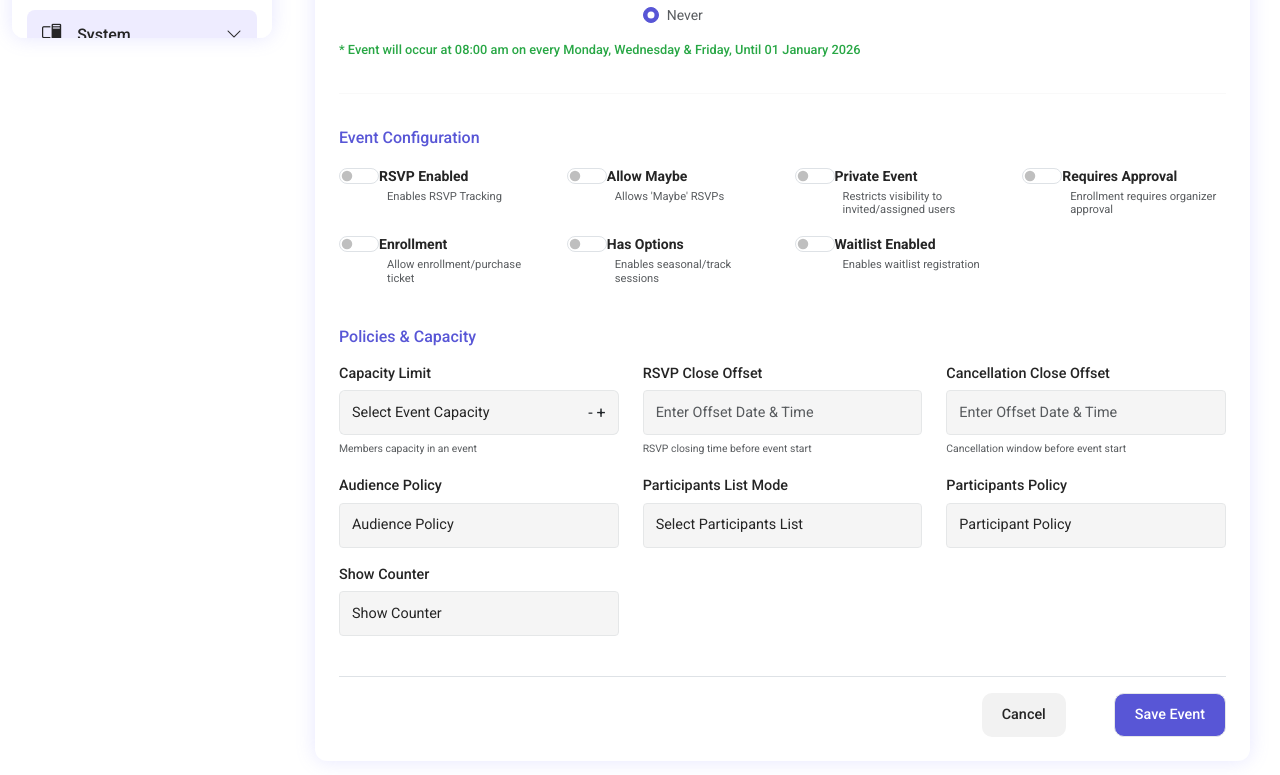
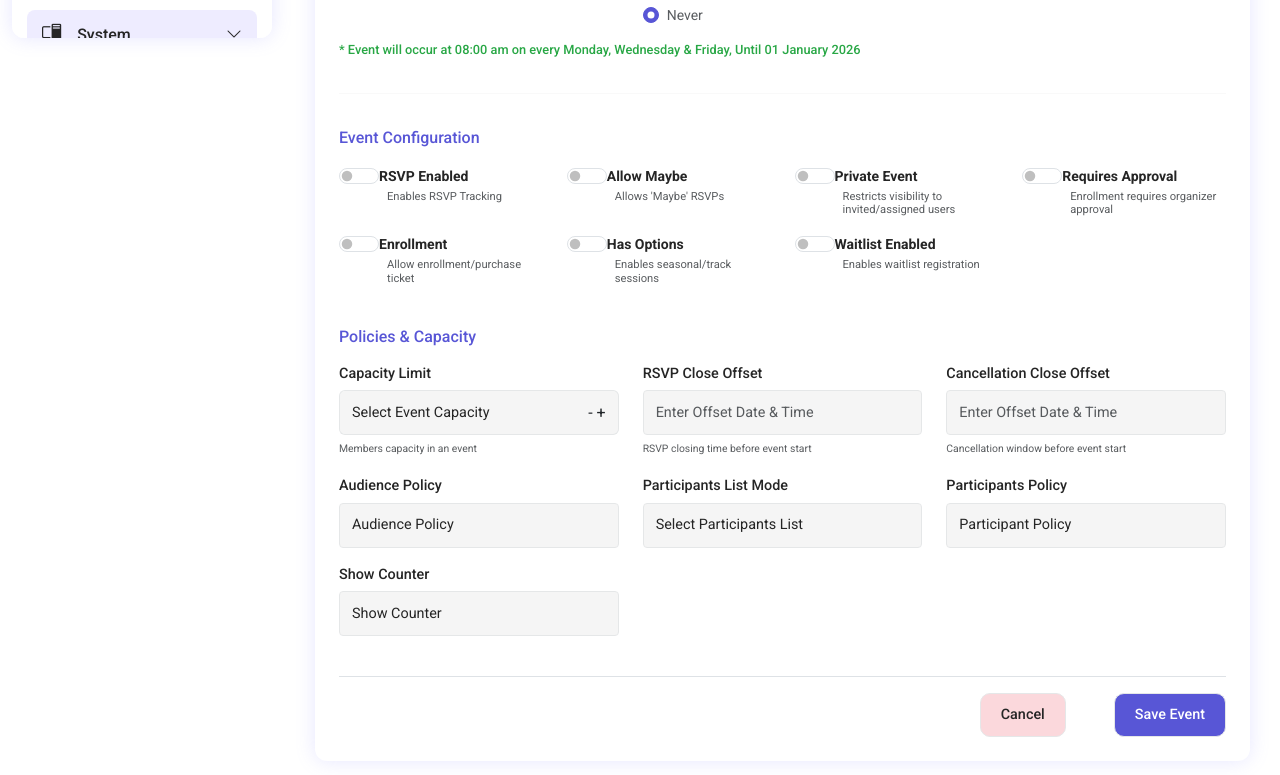
Before and after one commit to satyam-allied/react-activityhub, a React (Create React App) app: page /events/create in a window 1280 px wide. Shown: the part 762-1537 px from the top of the page. Built offline with nearby package versions, Linux system fonts and the light colour scheme.

Commit message:
fix cancel btn color

```diff
--- a/src/App.css
+++ b/src/App.css
@@ -1024,9 +1024,9 @@ input:checked + .slider:before {
 }
 
 .btn-cancel {
-  background-color: var(--ah-fill);
-  color: var(--ah-white-00);
-  border: none;
+  background-color: var(--ah-red-action-20);
+  color: var(--ah-red-action-10);
+  border: 1px solid var(--ah-stroke);
   border-radius: 10px;
   padding: 10px 20px;
   font-weight: 500;
@@ -1038,12 +1038,11 @@ input:checked + .slider:before {
 }
 
 .btn-cancel:hover {
-  background-color: var(--ah-white-00);
-  color: var(--ah-fill);
+  background-color: var(--ah-red-action-10);
+  color: var(--ah-white-00);
   box-shadow: 0 4px 12px rgba(88, 86, 214, 0.2);
-  border: 1px solid var(--ah-fill);
+  border: 1px solid var(--ah-red-action-10);
 }
-
 /* --- Common Status Badges --- */
 .status-badge {
   padding: 6px 12px;
```
